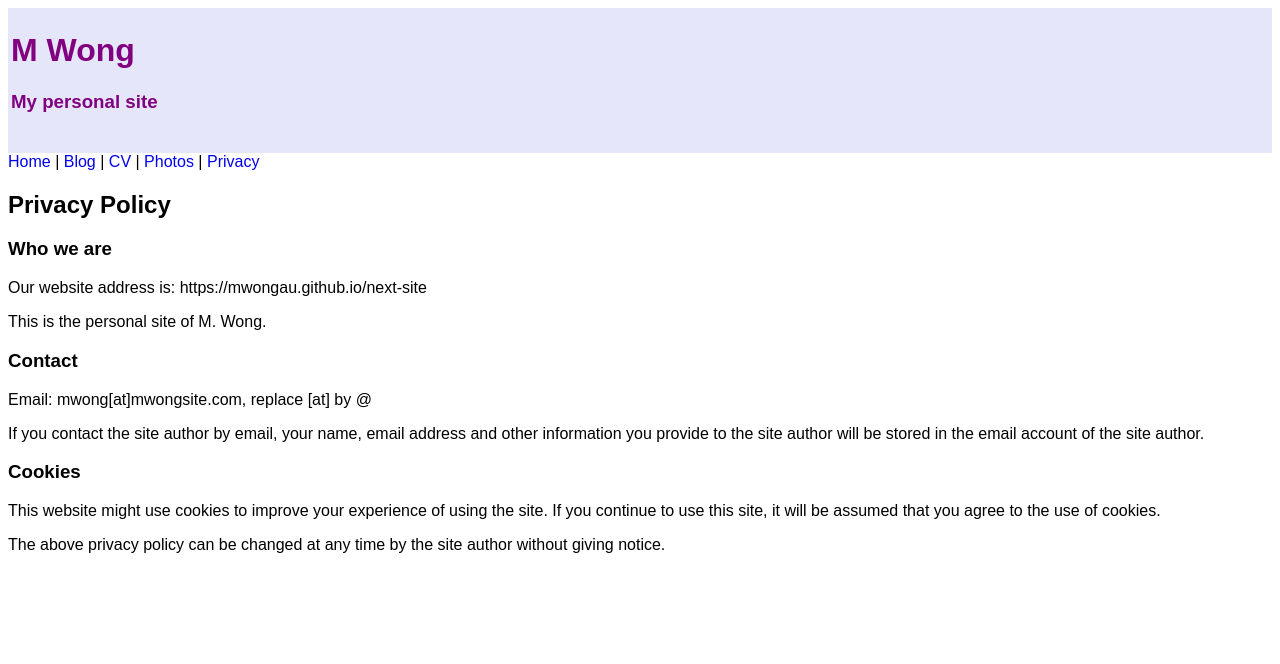
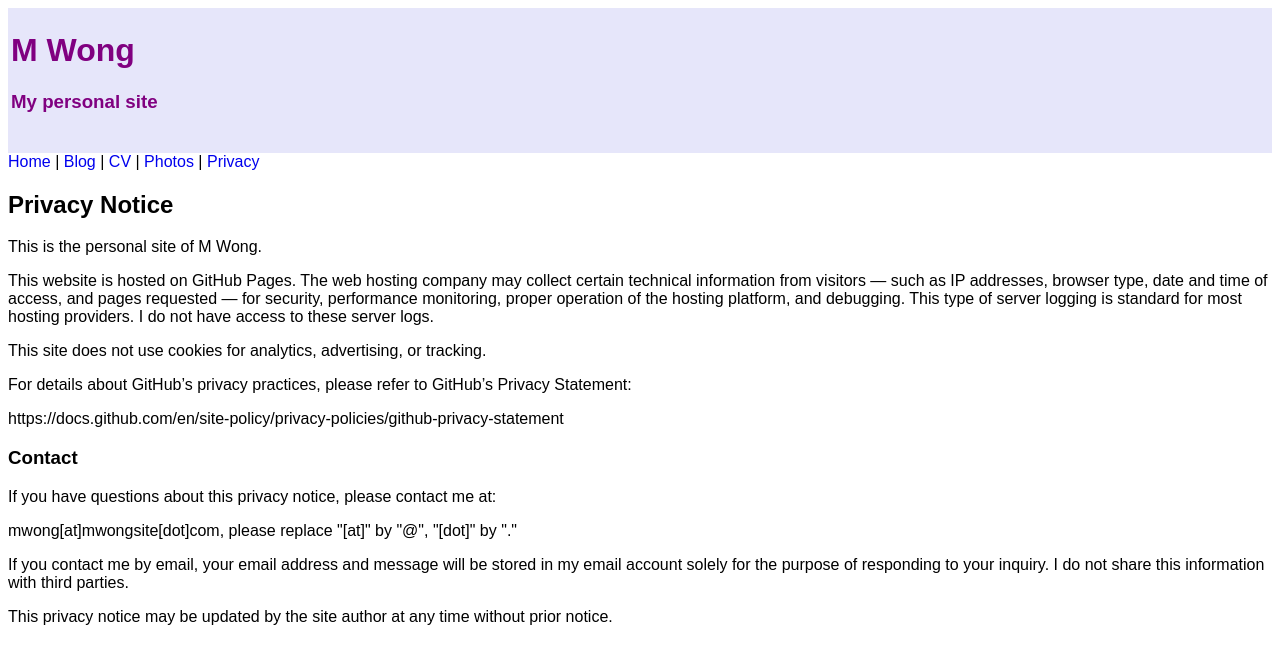
Before and after one commit to mwongau/next-site, a Next.js app: page /next-site/privacy in a window 1280 px wide. Shown: the top 664 px of the page. Built offline with nearby package versions, Linux system fonts and the light colour scheme.

Commit message:
29-12-2025

```diff
--- a/app/cv/page.js
+++ b/app/cv/page.js
@@ -24,8 +24,8 @@ export default function CV() {
 	</ul>
 	<h3>Skills & experience</h3>
 	<ul>
-	<li>Programming languages: Python, Java, JavaScript, C++, C#</li>
-	<li>Web frameworks: Flask, Django, ReactJS, Next.js, Svelte, SvelteKit, Vue</li>
+	<li>Programming languages: Python, Java, JavaScript, C++, C#, PHP</li>
+	<li>Web frameworks: Flask, Django, React.js, Next.js, Svelte, SvelteKit, Vue.js</li>
 	<li>Machine learning library: Tensorflow, scikit-learn</li>
 	<li>Computer vision library: OpenCV, scikit-image</li>
 	</ul>
--- a/app/page.js
+++ b/app/page.js
@@ -12,9 +12,6 @@ export default function Page() {
 	  Engineering. I am also interested in web app development. This site is built by using
 	  Next.js, React.js, JavaScript, HTML and CSS. This site is hosted by GitHub Pages.</p>
 
-	  <p className={styles.footer}>This site might use cookies to improve the browsing
-	  experience of users. If you continue to use this site, it will be assumed that you agree
-	  to the use of cookies.</p>
     </div>
   );
 }
--- a/app/privacy/page.jsx
+++ b/app/privacy/page.jsx
@@ -1,26 +1,32 @@
-function Privacy() {
+export default function Privacy() {
   return (
     <div>
-	<h2>Privacy Policy</h2>
-	<h3>Who we are</h3>
-	<p>Our website address is: https://mwongau.github.io/next-site</p>
-	<p>This is the personal site of M. Wong.</p>
+	<h2>Privacy Notice</h2>
 
-	<h3>Contact</h3>
-	<p>Email: mwong[at]mwongsite.com, replace [at] by @ </p>
-	<p>If you contact the site author by email, your name,
-		email address and other information you provide to the
-		site author will be stored in the email account of the site
-		author.</p>
+	<p>This is the personal site of M Wong.</p>
 
-	<h3>Cookies</h3>
-	<p>This website might use cookies to improve your experience of
-	using the site. If you continue to use this site, it will be
-	assumed that you agree to the use of cookies.</p>
+	<p>This website is hosted on GitHub Pages. The web hosting company may collect certain
+	technical information from visitors — such as IP addresses, browser type, date and time of
+	access, and pages requested — for security, performance monitoring, proper operation of
+	the hosting platform, and debugging. This type of server logging is standard for most
+	hosting providers. I do not have access to these server logs.</p>
 
-	<p>The above privacy policy can be changed at any time by
-	the site author without giving notice.</p>
+    <p>This site does not use cookies for analytics, advertising, or tracking.</p>
+
+    <p>For details about GitHub’s privacy practices, please refer to GitHub’s Privacy Statement:
+	</p>
+    <p>https://docs.github.com/en/site-policy/privacy-policies/github-privacy-statement</p>
+
+    <h3>Contact</h3>
+    <p>If you have questions about this privacy notice, please contact me at:</p>
+    <p>mwong[at]mwongsite[dot]com, please replace "[at]" by "@", "[dot]" by "."</p>
+
+    <p>If you contact me by email, your email address and message will be stored in my email
+	account solely for the purpose of responding to your inquiry. I do not share this
+	information with third parties.</p>
+
+    <p>This privacy notice may be updated by the site author at any time without prior notice.
+	</p>
 	</div>
 );
 }
-export default Privacy;
```
